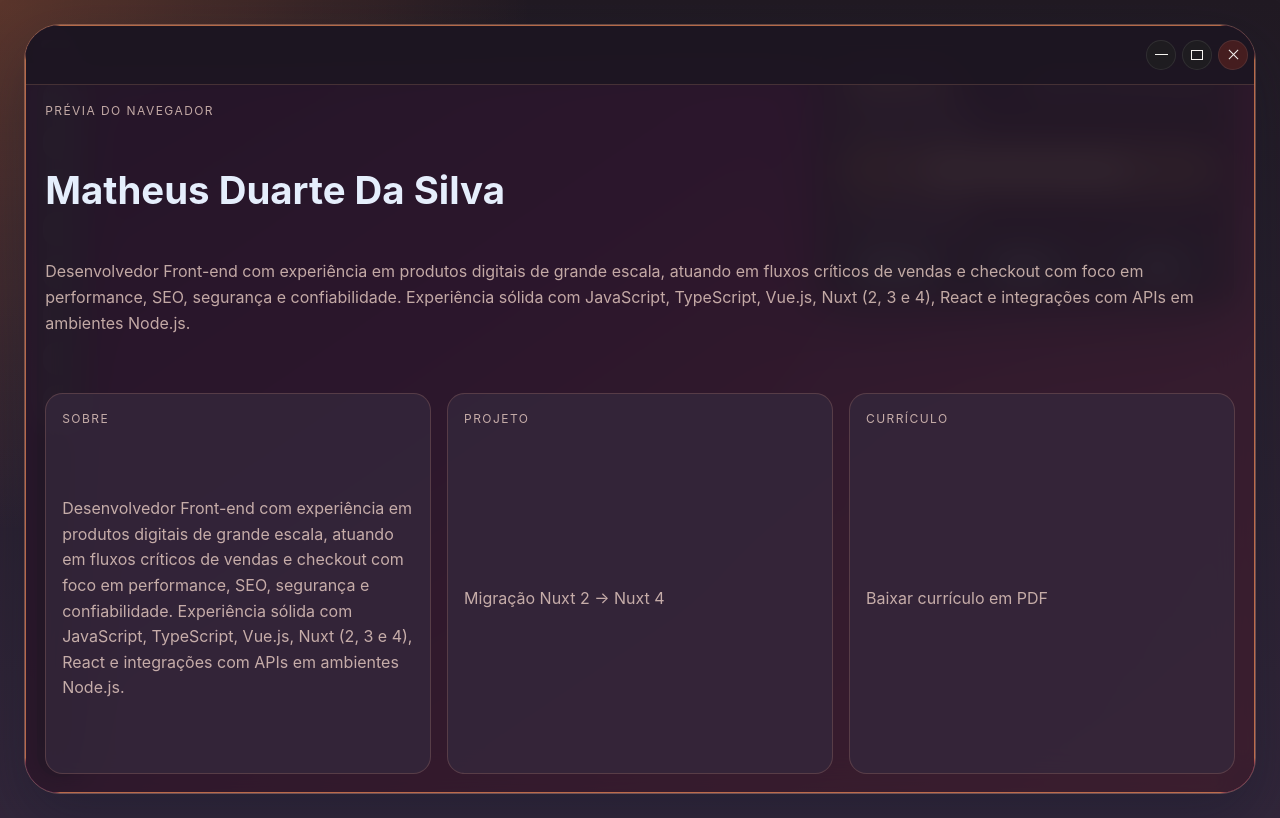
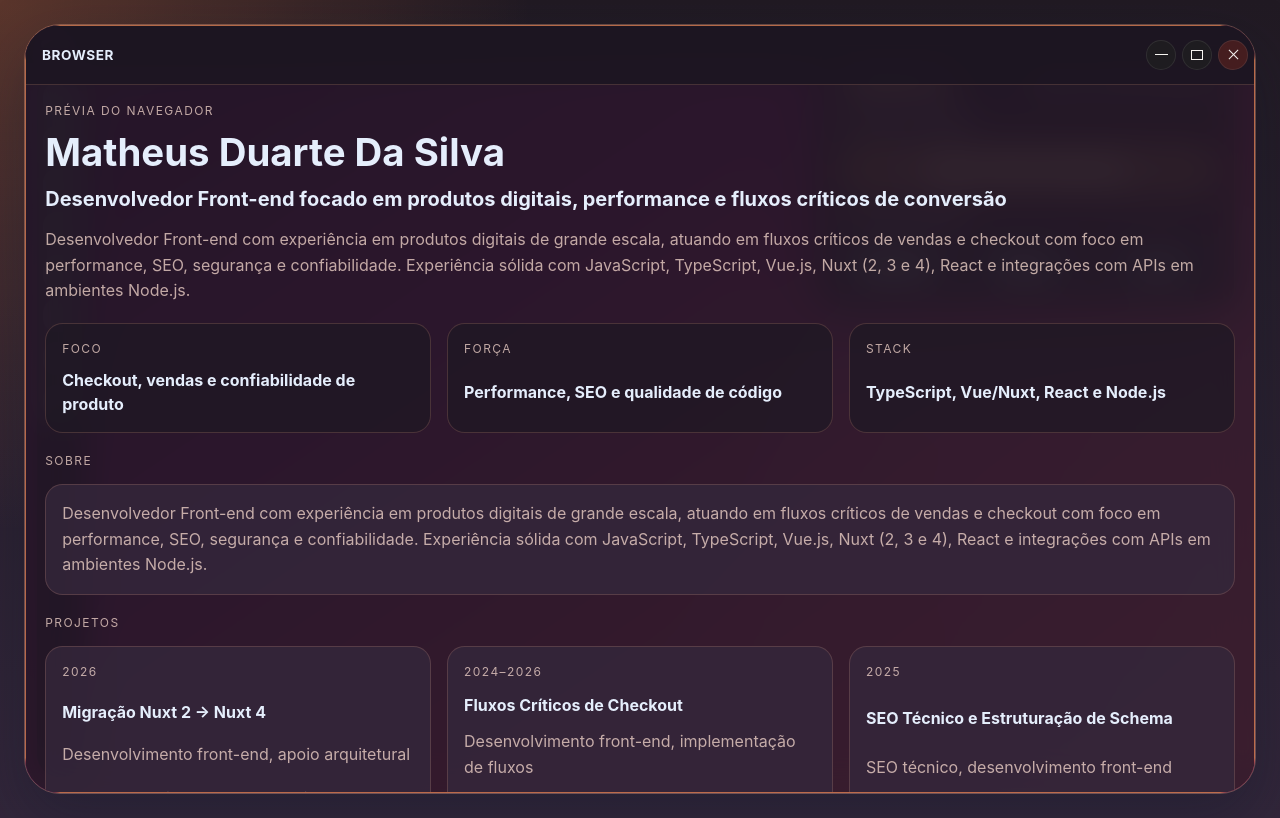
Before and after one commit to matheusduartedevs/matheus-dev, a Vue app: page / in a window 1280 px wide. Both pictures are taken after a click on the button "Abrir navegador". Built offline with nearby package versions, Linux system fonts and the light colour scheme.

Commit message:
refactor: centralize desktop shell state

```diff
--- a/src/components/Desktop/AppWindow.vue
+++ b/src/components/Desktop/AppWindow.vue
@@ -4,6 +4,7 @@ import type { OsTheme } from '@/types/theme'
 
 withDefaults(
   defineProps<{
+    title: string
     theme: OsTheme
     isFocused: boolean
     x?: number
@@ -43,6 +44,7 @@ defineEmits<{
     @pointerdown="$emit('focus')"
   >
     <header class="desktop-window__titlebar" :class="`theme-${theme}`">
+      <span class="desktop-window__title">{{ title }}</span>
       <WindowControls
         :theme="theme"
         @minimize="$emit('minimize')"
--- a/src/components/Desktop/BrowserWindowContent.vue
+++ b/src/components/Desktop/BrowserWindowContent.vue
@@ -11,24 +11,89 @@ defineProps<{
     <div class="browser-home__hero">
       <p class="preview-kicker">Prévia do navegador</p>
       <strong class="preview-heading">{{ content.name }}</strong>
+      <strong class="browser-home__title">{{ content.title }}</strong>
       <p class="preview-text">{{ content.summary }}</p>
     </div>
 
-    <div class="browser-home__grid">
+    <div class="browser-home__metrics">
+      <article v-for="metric in content.metrics" :key="metric.label" class="browser-stat">
+        <span class="fact-label">{{ metric.label }}</span>
+        <strong>{{ metric.value }}</strong>
+      </article>
+    </div>
+
+    <div class="browser-section">
+      <div class="browser-section__header">
+        <span class="fact-label">Sobre</span>
+      </div>
+
       <article class="browser-card">
-        <span class="fact-label">Sobre</span>
         <p class="preview-text">{{ content.summary }}</p>
       </article>
+    </div>
 
-      <article class="browser-card">
-        <span class="fact-label">Projeto</span>
-        <p class="preview-text">{{ content.projects[0]?.name }}</p>
-      </article>
+    <div class="browser-section">
+      <div class="browser-section__header">
+        <span class="fact-label">Projetos</span>
+      </div>
 
-      <article class="browser-card">
-        <span class="fact-label">Currículo</span>
-        <p class="preview-text">{{ content.resume.label }}</p>
-      </article>
+      <div class="browser-home__grid">
+        <article v-for="project in content.projects" :key="project.name" class="browser-card">
+          <span class="fact-label">{{ project.year }}</span>
+          <strong>{{ project.name }}</strong>
+          <p class="preview-text">{{ project.role }}</p>
+          <p class="preview-text">{{ project.summary }}</p>
+        </article>
+      </div>
+    </div>
+
+    <div class="browser-section">
+      <div class="browser-section__header">
+        <span class="fact-label">Experiência</span>
+      </div>
+
+      <div class="browser-home__timeline">
+        <article
+          v-for="entry in content.experience"
+          :key="`${entry.company}-${entry.role}`"
+          class="browser-card"
+        >
+          <span class="fact-label">{{ entry.period }}</span>
+          <strong>{{ entry.role }}</strong>
+          <p class="preview-text">{{ entry.company }}</p>
+          <p class="preview-text">{{ entry.summary }}</p>
+        </article>
+      </div>
+    </div>
+
+    <div class="browser-section">
+      <div class="browser-section__header">
+        <span class="fact-label">Contato</span>
+      </div>
+
+      <div class="browser-home__contacts">
+        <a
+          v-for="contact in content.contacts"
+          :key="contact.label"
+          class="browser-contact"
+          :href="contact.href"
+          :target="contact.href.startsWith('#') ? undefined : '_blank'"
+          :rel="contact.href.startsWith('#') ? undefined : 'noreferrer'"
+        >
+          <span class="fact-label">{{ contact.label }}</span>
+          <strong>{{ contact.value }}</strong>
+        </a>
+
+        <a
+          class="browser-contact browser-contact--resume"
+          :href="content.resume.href"
+          target="_blank"
+          rel="noreferrer"
+        >
+          <span class="fact-label">Currículo</span>
+          <strong>{{ content.resume.label }}</strong>
+        </a>
+      </div>
     </div>
   </div>
 </template>
--- a/src/components/Desktop/DesktopShellPreview.vue
+++ b/src/components/Desktop/DesktopShellPreview.vue
@@ -1,11 +1,14 @@
 <script setup lang="ts">
-import { computed, ref } from 'vue'
+import { computed } from 'vue'
+import { storeToRefs } from 'pinia'
 
 import AppWindow from '@/components/Desktop/AppWindow.vue'
 import BrowserWindowContent from '@/components/Desktop/BrowserWindowContent.vue'
 import DesktopFooter from '@/components/Desktop/DesktopFooter.vue'
 import FileWindowContent from '@/components/Desktop/FileWindowContent.vue'
 import TerminalWindowContent from '@/components/Desktop/TerminalWindowContent.vue'
+import { useDesktopStore } from '@/stores/desktop'
+import type { DesktopAppId } from '@/types/desktop'
 import type { PortfolioContent } from '@/types/portfolio'
 import type { OsTheme } from '@/types/theme'
 
@@ -24,40 +27,33 @@ defineEmits<{
   clearTheme: []
 }>()
 
-type DesktopOverlay = 'browser' | 'terminal' | 'files' | null
+const desktopStore = useDesktopStore()
+const { apps, windows, visibleWindows } = storeToRefs(desktopStore)
 
-const activeOverlay = ref<DesktopOverlay>(null)
-const minimizedOverlay = ref<Exclude<DesktopOverlay, null> | null>(null)
+const findWindow = (appId: DesktopAppId) => windows.value.find((window) => window.appId === appId) ?? null
 
-const openOverlay = (overlay: Exclude<DesktopOverlay, null>) => {
-  activeOverlay.value = overlay
-  minimizedOverlay.value = null
-}
+const browserWindow = computed(() => findWindow('browser'))
+const terminalWindow = computed(() => findWindow('terminal'))
+const filesWindow = computed(() => findWindow('files'))
 
-const minimizeOverlay = () => {
-  if (!activeOverlay.value) {
-    return
-  }
+const isWindowVisible = (appId: DesktopAppId) =>
+  computed(() => visibleWindows.value.some((window) => window.appId === appId))
 
-  minimizedOverlay.value = activeOverlay.value
-  activeOverlay.value = null
-}
+const browserWindowVisible = isWindowVisible('browser')
+const terminalWindowVisible = isWindowVisible('terminal')
+const filesWindowVisible = isWindowVisible('files')
 
-const closeOverlay = () => {
-  activeOverlay.value = null
-  minimizedOverlay.value = null
-}
-
-const isBrowserVisible = computed(() => activeOverlay.value === 'browser')
-const isTerminalVisible = computed(() => activeOverlay.value === 'terminal')
-const isFilesVisible = computed(() => activeOverlay.value === 'files')
+const lastMinimizedWindow = computed(() => {
+  const minimizedWindows = windows.value.filter((window) => window.isMinimized)
+  return minimizedWindows.sort((left, right) => right.zIndex - left.zIndex)[0] ?? null
+})
 
 const browserButtonLabel = computed(() => {
-  if (isBrowserVisible.value) {
+  if (browserWindowVisible.value) {
     return 'Navegador aberto'
   }
 
-  if (minimizedOverlay.value === 'browser') {
+  if (browserWindow.value?.isMinimized) {
     return 'Restaurar navegador'
   }
 
@@ -65,11 +61,11 @@ const browserButtonLabel = computed(() => {
 })
 
 const terminalButtonLabel = computed(() => {
-  if (isTerminalVisible.value) {
+  if (terminalWindowVisible.value) {
     return 'Terminal aberto'
   }
 
-  if (minimizedOverlay.value === 'terminal') {
+  if (terminalWindow.value?.isMinimized) {
     return 'Restaurar terminal'
   }
 
@@ -77,11 +73,11 @@ const terminalButtonLabel = computed(() => {
 })
 
 const filesButtonLabel = computed(() => {
-  if (isFilesVisible.value) {
+  if (filesWindowVisible.value) {
     return 'Arquivos abertos'
   }
 
-  if (minimizedOverlay.value === 'files') {
+  if (filesWindow.value?.isMinimized) {
     return 'Restaurar arquivos'
   }
 
@@ -142,22 +138,26 @@ const homeBadge = computed(() => {
           </div>
         </div>
 
-        <div v-if="!activeOverlay" class="desktop-home-action">
+        <div v-if="!visibleWindows.length" class="desktop-home-action">
           <div class="desktop-home-action__buttons">
-            <button class="desktop-primary-button" type="button" @click="openOverlay('browser')">
+            <button
+              class="desktop-primary-button"
+              type="button"
+              @click="desktopStore.openWindow('browser')"
+            >
               {{ browserButtonLabel }}
             </button>
             <button
               class="desktop-primary-button desktop-primary-button--terminal"
               type="button"
-              @click="openOverlay('terminal')"
+              @click="desktopStore.openWindow('terminal')"
             >
               {{ terminalButtonLabel }}
             </button>
             <button
               class="desktop-primary-button desktop-primary-button--files"
               type="button"
-              @click="openOverlay('files')"
+              @click="desktopStore.openWindow('files')"
             >
               {{ filesButtonLabel }}
             </button>
@@ -167,46 +167,58 @@ const homeBadge = computed(() => {
         <DesktopFooter :theme="effectiveTheme" />
 
         <AppWindow
-          v-if="isBrowserVisible"
+          v-if="browserWindowVisible && browserWindow"
+          :title="browserWindow.title"
           :theme="effectiveTheme"
-          :is-focused="true"
-          :z-index="3"
+          :is-focused="browserWindow.isFocused"
+          :z-index="browserWindow.zIndex"
           fill
-          @focus="openOverlay('browser')"
-          @minimize="minimizeOverlay"
-          @close="closeOverlay"
+          @focus="desktopStore.focusWindow('browser')"
+          @minimize="desktopStore.minimizeWindow('browser')"
+          @close="desktopStore.closeWindow('browser')"
         >
           <BrowserWindowContent :content="content" />
         </AppWindow>
 
         <AppWindow
-          v-if="isTerminalVisible"
+          v-if="terminalWindowVisible && terminalWindow"
+          :title="terminalWindow.title"
           :theme="effectiveTheme"
-          :is-focused="true"
-          :z-index="3"
+          :is-focused="terminalWindow.isFocused"
+          :z-index="terminalWindow.zIndex"
           fill
-          @focus="openOverlay('terminal')"
-          @minimize="minimizeOverlay"
-          @close="closeOverlay"
+          @focus="desktopStore.focusWindow('terminal')"
+          @minimize="desktopStore.minimizeWindow('terminal')"
+          @close="desktopStore.closeWindow('terminal')"
         >
           <TerminalWindowContent :content="content" :theme="effectiveTheme" />
         </AppWindow>
 
         <AppWindow
-          v-if="isFilesVisible"
+          v-if="filesWindowVisible && filesWindow"
+          :title="filesWindow.title"
           :theme="effectiveTheme"
-          :is-focused="true"
-          :z-index="3"
-          :x="180"
-          :y="100"
-          :width="680"
-          :height="440"
-          @focus="openOverlay('files')"
-          @minimize="minimizeOverlay"
-          @close="closeOverlay"
+          :is-focused="filesWindow.isFocused"
+          :z-index="filesWindow.zIndex"
+          :x="filesWindow.x"
+          :y="filesWindow.y"
+          :width="filesWindow.width"
+          :height="filesWindow.height"
+          @focus="desktopStore.focusWindow('files')"
+          @minimize="desktopStore.minimizeWindow('files')"
+          @close="desktopStore.closeWindow('files')"
         >
           <FileWindowContent :content="content" :theme="effectiveTheme" />
         </AppWindow>
+
+        <button
+          v-if="lastMinimizedWindow"
+          class="desktop-restore-chip"
+          type="button"
+          @click="desktopStore.openWindow(lastMinimizedWindow.appId)"
+        >
+          Restaurar {{ lastMinimizedWindow.title }}
+        </button>
       </div>
     </section>
   </section>
--- a/src/composables/useTerminalSession.ts
+++ b/src/composables/useTerminalSession.ts
@@ -14,7 +14,7 @@ const createInitialEntries = (): TerminalEntry[] => [
   {
     id: createEntryId(),
     tone: 'system',
-    lines: ['Terminal pronto. Digite "ajuda" para ver os comandos disponíveis.'],
+    lines: ['Terminal pronto. Digite "help" para ver os comandos disponíveis.'],
   },
 ]
 
@@ -48,7 +48,7 @@ export const useTerminalSession = (content: PortfolioContent) => {
     }
 
     if (!hintedCommand.value) {
-      return 'Nenhum comando correspondente. Digite "ajuda" para ver os comandos.'
+      return 'Nenhum comando correspondente. Digite "help" para ver os comandos.'
     }
 
     if (trimmedInput.value.toLowerCase() === hintedCommand.value.name) {
--- a/src/lib/terminal/commands.ts
+++ b/src/lib/terminal/commands.ts
@@ -19,27 +19,27 @@ const joinInline = (items: string[]) => items.filter(Boolean).join(' · ')
 
 const createCommandList = (): TerminalCommandDefinition[] => [
   {
-    name: 'ajuda',
-    aliases: ['help'],
+    name: 'help',
+    aliases: ['ajuda'],
     description: 'Lista os comandos disponíveis no terminal.',
     execute: ({ commands }) =>
       print(
         [
           'Comandos disponíveis:',
-          ...commands.map((command) => `${command.name} — ${command.description}`),
+          ...commands.map((command) => `${command.name} - ${command.description}`),
         ],
         'system',
       ),
   },
   {
-    name: 'sobre-mim',
-    aliases: ['about'],
+    name: 'about',
+    aliases: ['sobre-mim'],
     description: 'Mostra um resumo profissional.',
     execute: ({ content }) => print([content.name, content.title, content.summary]),
   },
   {
-    name: 'projetos',
-    aliases: ['projects'],
+    name: 'projects',
+    aliases: ['projetos'],
     description: 'Lista os projetos selecionados.',
     execute: ({ content }) =>
       print(
@@ -54,14 +54,14 @@ const createCommandList = (): TerminalCommandDefinition[] => [
       ),
   },
   {
-    name: 'experiencias',
-    aliases: ['experience'],
+    name: 'experience',
+    aliases: ['experiencias'],
     description: 'Mostra as experiências profissionais.',
     execute: ({ content }) =>
       print(
         content.experience
           .flatMap((entry) => [
-            `${entry.role} — ${entry.company}`,
+            `${entry.role} - ${entry.company}`,
             `${entry.period}`,
             `${entry.summary}`,
             `Destaques: ${joinInline(entry.highlights.slice(0, 3))}`,
@@ -71,28 +71,28 @@ const createCommandList = (): TerminalCommandDefinition[] => [
       ),
   },
   {
-    name: 'habilidades',
-    aliases: ['skills'],
+    name: 'skills',
+    aliases: ['habilidades'],
     description: 'Mostra as principais habilidades técnicas.',
     execute: ({ content }) =>
       print(['Habilidades:', ...content.skills.map((skill) => `- ${skill.value}`)]),
   },
   {
-    name: 'contato',
-    aliases: ['contacts'],
+    name: 'contact',
+    aliases: ['contacts', 'contato'],
     description: 'Mostra os canais de contato.',
     execute: ({ content }) =>
       print(content.contacts.map((contact) => `${contact.label}: ${contact.value}`)),
   },
   {
-    name: 'curriculo',
-    aliases: ['resume'],
+    name: 'resume',
+    aliases: ['curriculo'],
     description: 'Mostra o caminho do currículo.',
     execute: ({ content }) => print([content.resume.label, content.resume.href], 'system'),
   },
   {
-    name: 'limpar',
-    aliases: ['clear'],
+    name: 'clear',
+    aliases: ['limpar'],
     description: 'Limpa o histórico de saída do terminal.',
     execute: () => ({ type: 'clear' }),
   },
@@ -123,7 +123,7 @@ export const executeTerminalCommand = (
     return print(
       [
         `Comando não encontrado: ${rawInput.trim()}`,
-        'Digite "ajuda" para ver os comandos disponíveis.',
+        'Digite "help" para ver os comandos disponíveis.',
       ],
       'error',
     )
--- /dev/null
+++ b/src/stores/desktop.ts
@@ -0,0 +1,142 @@
+import { computed, ref } from 'vue'
+import { defineStore } from 'pinia'
+
+import type { DesktopAppDefinition, DesktopAppId, DesktopWindow } from '@/types/desktop'
+
+const desktopApps: DesktopAppDefinition[] = [
+  { id: 'browser', title: 'Browser', shortLabel: 'Browser' },
+  { id: 'terminal', title: 'Terminal', shortLabel: 'Terminal' },
+  { id: 'files', title: 'Files', shortLabel: 'Files' },
+]
+
+const createWindows = (): DesktopWindow[] => [
+  {
+    id: 'browser',
+    appId: 'browser',
+    title: 'Browser',
+    isOpen: false,
+    isMinimized: false,
+    isFocused: false,
+    zIndex: 1,
+    x: 0,
+    y: 0,
+    width: 0,
+    height: 0,
+  },
+  {
+    id: 'terminal',
+    appId: 'terminal',
+    title: 'Terminal',
+    isOpen: false,
+    isMinimized: false,
+    isFocused: false,
+    zIndex: 1,
+    x: 0,
+    y: 0,
+    width: 0,
+    height: 0,
+  },
+  {
+    id: 'files',
+    appId: 'files',
+    title: 'Files',
+    isOpen: false,
+    isMinimized: false,
+    isFocused: false,
+    zIndex: 1,
+    x: 180,
+    y: 100,
+    width: 1200,
+    height: 600,
+  },
+]
+
+export const useDesktopStore = defineStore('desktop', () => {
+  const apps = ref<DesktopAppDefinition[]>(desktopApps)
+  const windows = ref<DesktopWindow[]>(createWindows())
+  const zIndexCounter = ref(1)
+
+  const visibleWindows = computed(() =>
+    windows.value
+      .filter((window) => window.isOpen && !window.isMinimized)
+      .sort((left, right) => left.zIndex - right.zIndex),
+  )
+
+  const getWindow = (appId: DesktopAppId) => windows.value.find((window) => window.appId === appId) ?? null
+
+  const clearFocus = () => {
+    windows.value.forEach((window) => {
+      window.isFocused = false
+    })
+  }
+
+  const syncFocusToTopWindow = () => {
+    const topWindow = visibleWindows.value.at(-1)
+    clearFocus()
+
+    if (topWindow) {
+      topWindow.isFocused = true
+    }
+  }
+
+  const focusWindow = (appId: DesktopAppId) => {
+    const window = getWindow(appId)
+
+    if (!window || !window.isOpen || window.isMinimized) {
+      return
+    }
+
+    clearFocus()
+    zIndexCounter.value += 1
+    window.zIndex = zIndexCounter.value
+    window.isFocused = true
+  }
+
+  const openWindow = (appId: DesktopAppId) => {
+    const window = getWindow(appId)
+
+    if (!window) {
+      return
+    }
+
+    window.isOpen = true
+    window.isMinimized = false
+    focusWindow(appId)
+  }
+
+  const minimizeWindow = (appId: DesktopAppId) => {
+    const window = getWindow(appId)
+
+    if (!window || !window.isOpen) {
+      return
+    }
+
+    window.isMinimized = true
+    window.isFocused = false
+    syncFocusToTopWindow()
+  }
+
+  const closeWindow = (appId: DesktopAppId) => {
+    const window = getWindow(appId)
+
+    if (!window) {
+      return
+    }
+
+    window.isOpen = false
+    window.isMinimized = false
+    window.isFocused = false
+    syncFocusToTopWindow()
+  }
+
+  return {
+    apps,
+    windows,
+    visibleWindows,
+    getWindow,
+    openWindow,
+    focusWindow,
+    minimizeWindow,
+    closeWindow,
+  }
+})
--- a/src/styles/index.css
+++ b/src/styles/index.css
@@ -231,6 +231,13 @@ a {
   width: min(24rem, 100%);
 }
 
+.desktop-restore-chip {
+  position: absolute;
+  right: 1.25rem;
+  bottom: 1.25rem;
+  z-index: 2;
+}
+
 .desktop-primary-button {
   min-height: 3.5rem;
   padding: 0.95rem 1.35rem;
@@ -389,6 +396,13 @@ a {
 .desktop-window__titlebar.theme-windows,
 .desktop-window__titlebar.theme-linux {
   padding-right: 0;
+}
+
+.desktop-window__title {
+  font-size: 0.85rem;
+  font-weight: 700;
+  letter-spacing: 0.04em;
+  text-transform: uppercase;
 }
 
 .window-controls {
@@ -561,10 +575,51 @@ a {
   gap: 0.8rem;
 }
 
+.browser-home__title {
+  font-size: clamp(1rem, 2vw, 1.25rem);
+  line-height: 1.5;
+}
+
+.browser-home__metrics {
+  display: grid;
+  grid-template-columns: repeat(3, minmax(0, 1fr));
+  gap: 1rem;
+}
+
+.browser-stat {
+  display: grid;
+  gap: 0.6rem;
+  padding: 1rem;
+  border: 1px solid var(--color-border-subtle);
+  border-radius: 1.1rem;
+  background: color-mix(in srgb, var(--color-surface) 86%, transparent);
+}
+
+.browser-section {
+  display: grid;
+  gap: 0.9rem;
+}
+
+.browser-section__header {
+  display: flex;
+  align-items: center;
+  justify-content: space-between;
+}
+
 .browser-home__grid {
   display: grid;
   grid-template-columns: repeat(3, minmax(0, 1fr));
   gap: 1rem;
+}
+
+.browser-home__timeline,
+.browser-home__contacts {
+  display: grid;
+  gap: 1rem;
+}
+
+.browser-home__contacts {
+  grid-template-columns: repeat(2, minmax(0, 1fr));
 }
 
 .browser-card {
@@ -574,6 +629,19 @@ a {
   border: 1px solid var(--color-border-subtle);
   border-radius: 1.1rem;
   background: color-mix(in srgb, var(--color-surface-alt) 90%, transparent);
+}
+
+.browser-contact {
+  display: grid;
+  gap: 0.55rem;
+  padding: 1rem;
+  border: 1px solid var(--color-border-subtle);
+  border-radius: 1.1rem;
+  background: color-mix(in srgb, var(--color-surface-alt) 90%, transparent);
+}
+
+.browser-contact--resume {
+  background: color-mix(in srgb, var(--color-accent) 15%, var(--color-surface-alt));
 }
 
 .file-window {
@@ -690,6 +758,23 @@ a {
 .file-window__meta {
   color: var(--color-text-muted);
   font-size: 0.85rem;
+}
+
+.file-window__actions {
+  display: inline-flex;
+  gap: 0.75rem;
+  align-items: center;
+}
+
+.file-window__actions a {
+  display: inline-flex;
+  align-items: center;
+  justify-content: center;
+  min-height: 2.25rem;
+  padding: 0.45rem 0.8rem;
+  border: 1px solid var(--color-border-subtle);
+  border-radius: 999px;
+  background: color-mix(in srgb, var(--color-surface) 86%, transparent);
 }
 
 .terminal-window {
@@ -963,10 +1048,16 @@ a {
 }
 
 @media (max-width: 960px) {
+  .app-shell {
+    padding: 1rem;
+  }
+
   .desktop-theme-controller {
     width: calc(100% - 2rem);
   }
 
+  .browser-home__metrics,
+  .browser-home__contacts,
   .browser-home__grid {
     grid-template-columns: 1fr;
   }
```
Also changed, not shown: src/components/Desktop/FileWindowContent.vue (+7 -10 lines).
